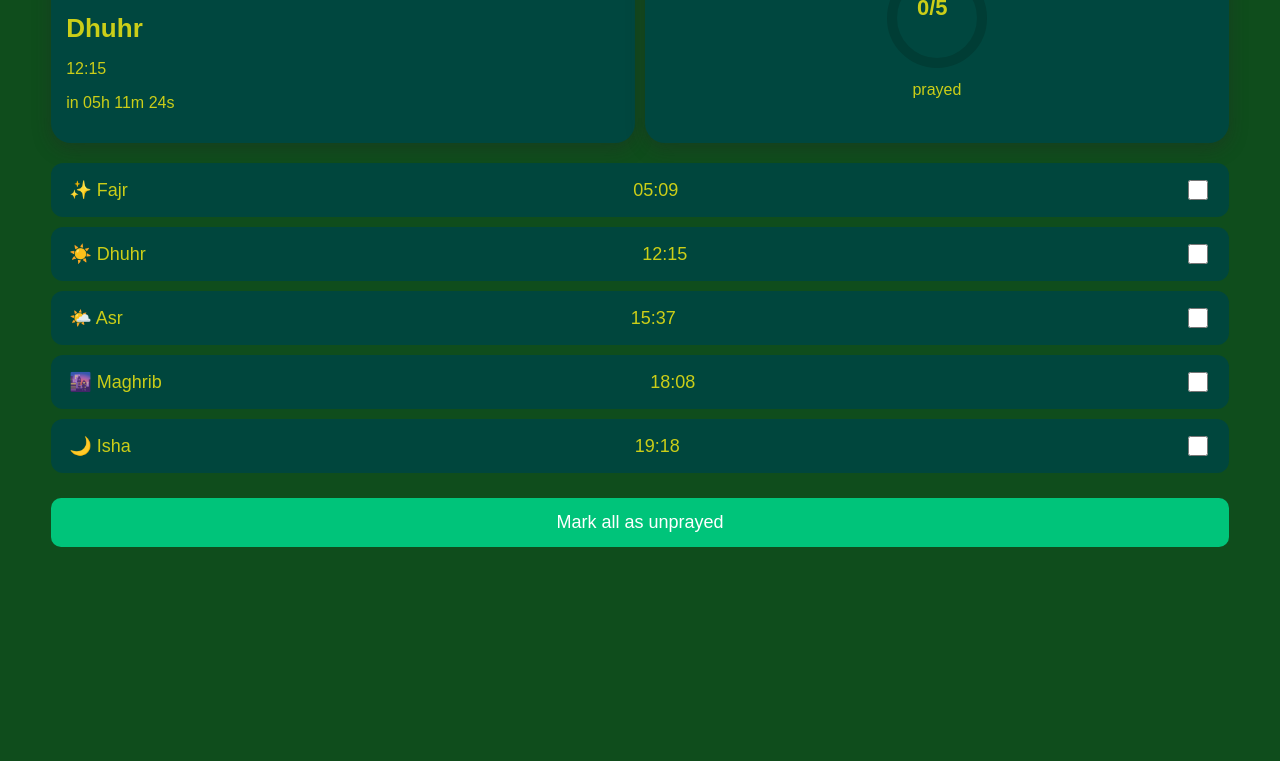
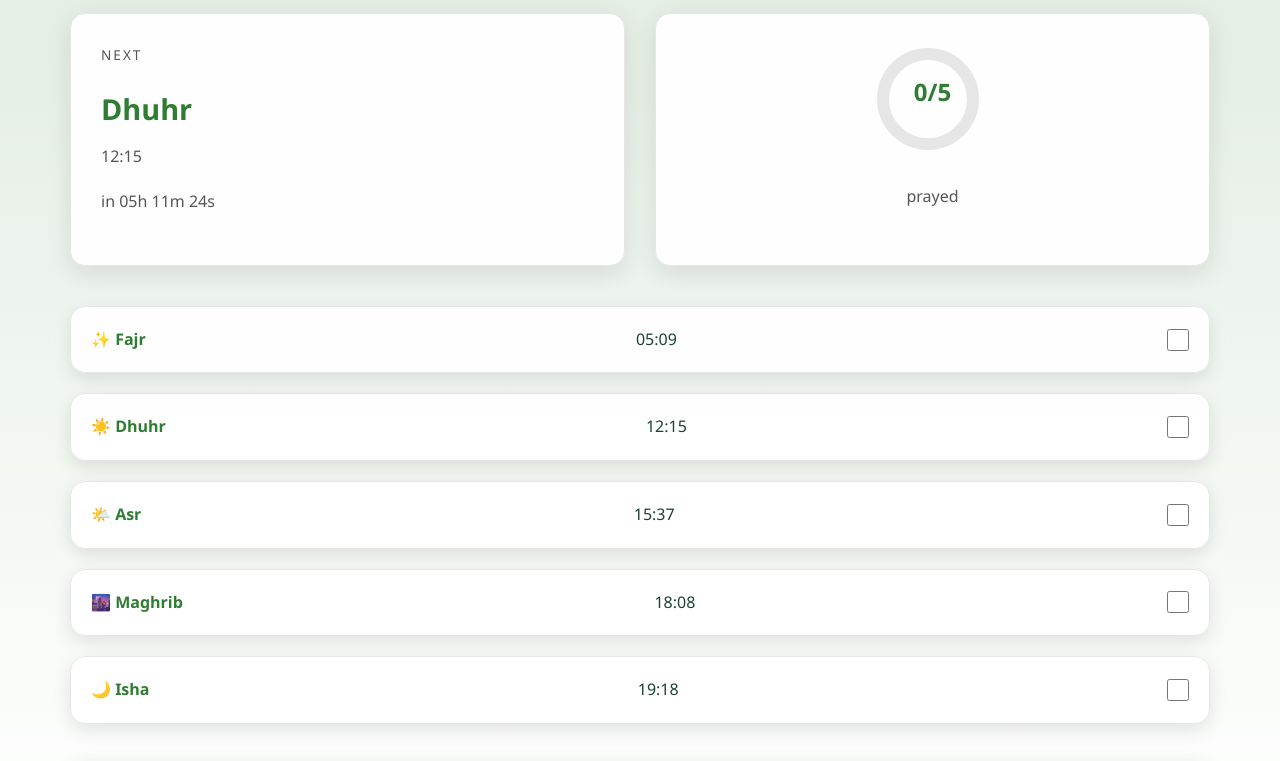
Before and after one commit to NejwaNova/Spritual-App-NSDA, a plain HTML site: page tracker.html in a window 1280 px wide. Shown: the part 126-887 px from the top of the page. Before the commit the page ends 800 px from the top, so only its background shows below. Drawn offline with Linux system fonts and the light colour scheme.

Commit message:
Style tracker page to match main theme

```diff
--- a/tracker.html
+++ b/tracker.html
@@ -4,132 +4,189 @@
     <meta charset="UTF-8">
     <meta name="viewport" content="width=device-width, initial-scale=1.0">
     <title>Prayer Tracker</title>
+    <link rel="stylesheet" href="style.css">
+    <link rel="preconnect" href="https://fonts.googleapis.com">
+    <link rel="preconnect" href="https://fonts.gstatic.com" crossorigin>
+    <link href="https://fonts.googleapis.com/css2?family=Amiri:wght@400;700&display=swap" rel="stylesheet">
     <style>
         body {
             margin: 0;
-    font-family: Arial;
-    background: #0f4d1c;
-    color: rgb(203, 206, 24);
+            font-family: 'Segoe UI', Tahoma, Geneva, Verdana, sans-serif;
+            background: linear-gradient(180deg, rgba(46, 125, 50, 0.15), rgba(255, 255, 255, 0.95));
+            color: var(--text-dark);
+            min-height: 100vh;
         }
 
-.container {
-    width: 92%;
-    margin: auto;
-    margin-top: 20px;
+        .tracker-page {
+            max-width: 1200px;
+            margin: 0 auto;
+            padding: var(--spacing-xl) var(--spacing-lg);
         }
 
         h1 {
             text-align: center;
-    margin-bottom: 20px;
-    font-size:30px ;
-    font-weight: 10px;
+            margin-bottom: var(--spacing-xl);
+            font-size: 2.3rem;
+            color: var(--primary-green);
         }
 
         .top-cards {
-    display: flex;
-    justify-content: space-between;
-    gap: 10px;
-    margin-bottom: 20px;
+            display: grid;
+            grid-template-columns: repeat(auto-fit, minmax(260px, 1fr));
+            gap: var(--spacing-lg);
+            margin-bottom: var(--spacing-xl);
         }
 
-.card {
-    flex: 1;
-    background: #00473F;
-    padding: 15px;
-    border-radius: 20px;
-    box-shadow: 0 6px 18px rgba(37, 37, 37, 0.35);
+        .tracker-card {
+            background: var(--card-bg);
+            border: 1px solid var(--soft-gray);
+            border-radius: var(--radius-md);
+            padding: var(--spacing-lg);
+            box-shadow: 0 8px 25px var(--shadow);
+            transition: transform var(--transition-normal), box-shadow var(--transition-normal);
         }
 
-/* Next Prayer Card */
-.next-card h2 {
-    margin: 10px 0;
-    font-size: 26px;
+        .tracker-card:hover {
+            transform: translateY(-6px);
+            box-shadow: 0 12px 30px var(--shadow);
+            border-color: var(--primary-green);
         }
 
-/* Progress Circle */
+        .label {
+            text-transform: uppercase;
+            font-size: 0.85rem;
+            color: var(--text-light);
+            letter-spacing: 2px;
+        }
+
+        .next-card h2 {
+            margin: var(--spacing-sm) 0;
+            font-size: 1.8rem;
+            color: var(--primary-green);
+        }
+
+        .next-card p {
+            color: var(--text-light);
+        }
+
         .circle-container {
             position: relative;
-    width: 110px;
-    height: 110px;
-    margin: auto;
+            width: 120px;
+            height: 120px;
+            margin: 0 auto var(--spacing-md);
         }
 
         .progress-ring-bg {
-    stroke: #003d35;
-    stroke-width: 10;
+            stroke: var(--soft-gray);
+            stroke-width: 12;
             fill: none;
         }
 
         .progress-ring-fill {
-    stroke: #00c780;
-    stroke-width: 10;
+            stroke: var(--primary-green);
+            stroke-width: 12;
             fill: none;
             stroke-linecap: round;
             transform: rotate(-90deg);
             transform-origin: center;
-    transition: 0.5s ease;
+            transition: stroke-dashoffset var(--transition-slow);
         }
 
         .progress-text {
             position: absolute;
-    top: 32px;
-    left: 35px;
-    font-size: 22px;
-    font-weight: bold;
+            top: 40%;
+            left: 50%;
+            transform: translate(-50%, -50%);
+            font-size: 1.5rem;
+            font-weight: 700;
+            color: var(--primary-green);
         }
 
         .progress-label {
             text-align: center;
-    font-size: 16px;
-    margin-top: 8px;
+            font-size: 1rem;
+            color: var(--text-light);
         }
 
-/* Prayer Items */
         .prayer-list {
             display: flex;
             flex-direction: column;
-    gap: 10px;
+            gap: var(--spacing-md);
         }
 
         .prayer-item {
-    background: #00463D;
-    padding: 14px 18px;
-    border-radius: 12px;
+            background: var(--card-bg);
+            padding: var(--spacing-md);
+            border-radius: var(--radius-md);
             display: flex;
             justify-content: space-between;
-    font-size: 18px;
             align-items: center;
+            border: 1px solid var(--soft-gray);
+            box-shadow: 0 6px 18px var(--shadow);
+            transition: transform var(--transition-normal), border var(--transition-normal);
+            font-size: 1rem;
         }
 
-.prayer-item input {
-    width: 20px;
-    height: 20px;
+        .prayer-item:hover {
+            border-color: var(--primary-green);
+            transform: translateY(-4px);
+        }
+
+        .prayer-item span:first-child {
+            font-weight: 600;
+            color: var(--primary-green);
+        }
+
+        .prayer-check {
+            width: 22px;
+            height: 22px;
+            accent-color: var(--primary-green);
+            cursor: pointer;
         }
 
         #resetBtn {
             width: 100%;
-    margin-top: 25px;
-    padding: 14px;
-    background: #00c47a;
+            margin-top: var(--spacing-xl);
+            padding: var(--spacing-md);
+            background: var(--primary-green);
             border: none;
-    border-radius: 10px;
-    font-size: 18px;
-    color: white;
+            border-radius: var(--radius-md);
+            font-size: 1rem;
+            font-weight: 600;
+            color: var(--white);
             cursor: pointer;
+            transition: transform var(--transition-normal), box-shadow var(--transition-normal);
+            box-shadow: 0 8px 20px rgba(46, 125, 50, 0.4);
         }
 
+        #resetBtn:hover {
+            background: var(--accent-green);
+            transform: translateY(-2px);
+            box-shadow: 0 10px 25px rgba(46, 125, 50, 0.4);
+        }
+
+        @media (max-width: 768px) {
+            .tracker-page {
+                padding: var(--spacing-lg) var(--spacing-md);
+            }
+
+            .circle-container {
+                width: 110px;
+                height: 110px;
+            }
+        }
     </style>
 </head>
 
 <body>
-    <div class="container">
+    <div class="tracker-page">
 
         <h1>Today’s Prayers</h1>
 
         <div class="top-cards">
 
             <!-- NEXT PRAYER CARD -->
-            <div class="card next-card">
+            <div class="tracker-card next-card">
                 <p class="label">Next</p>
                 <h2 id="nextPrayerName">--</h2>
                 <p id="nextPrayerTime">--</p>
@@ -137,7 +194,7 @@ h1 {
             </div>
 
             <!-- PROGRESS CIRCLE CARD -->
-            <div class="card progress-card">
+            <div class="tracker-card progress-card">
                 <div class="circle-container">
                     <svg class="progress-ring" width="110" height="110">
                         <circle class="progress-ring-bg" cx="55" cy="55" r="45"/>
```
Lines whose indentation alone changed are shown as unchanged.
